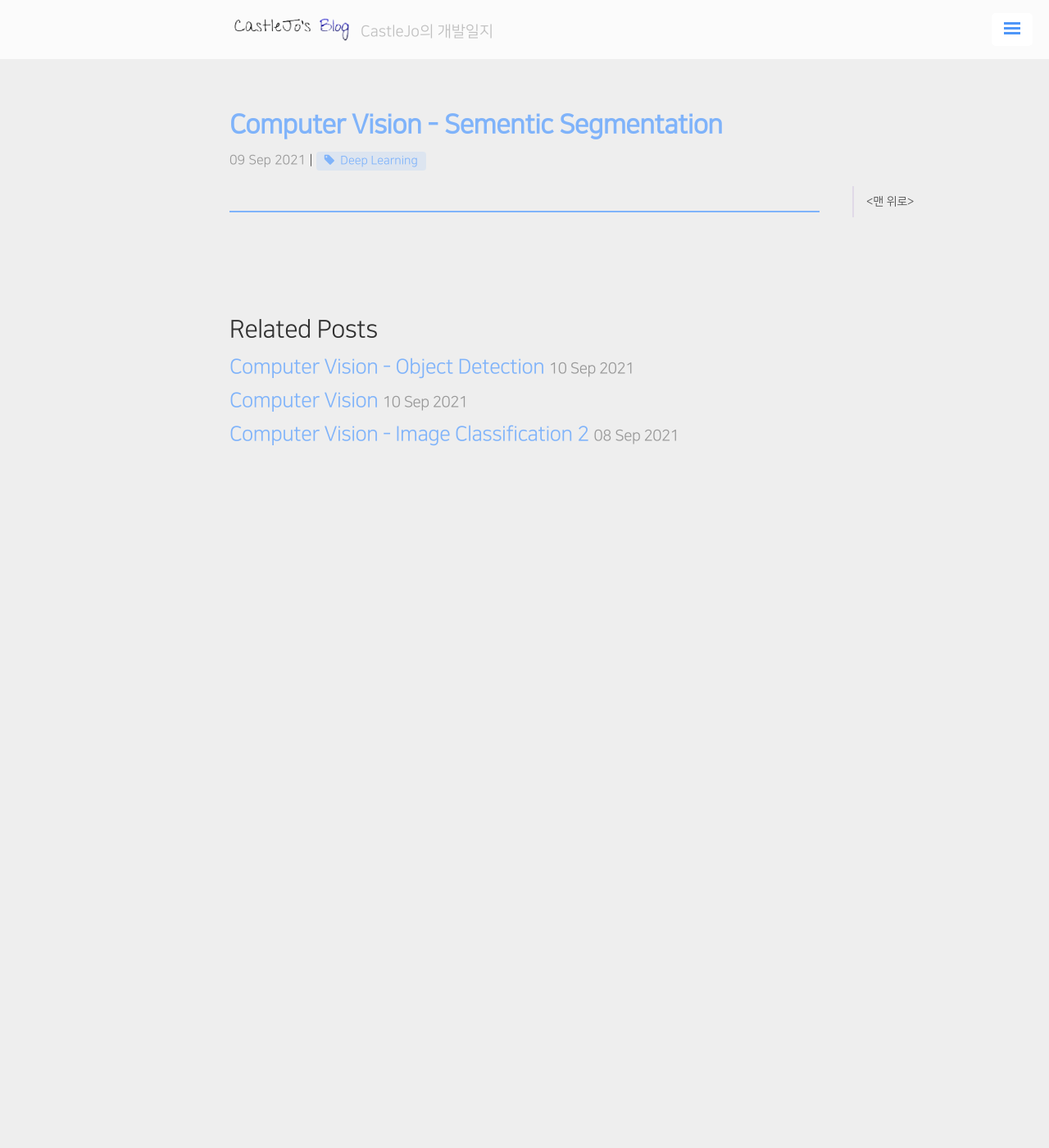
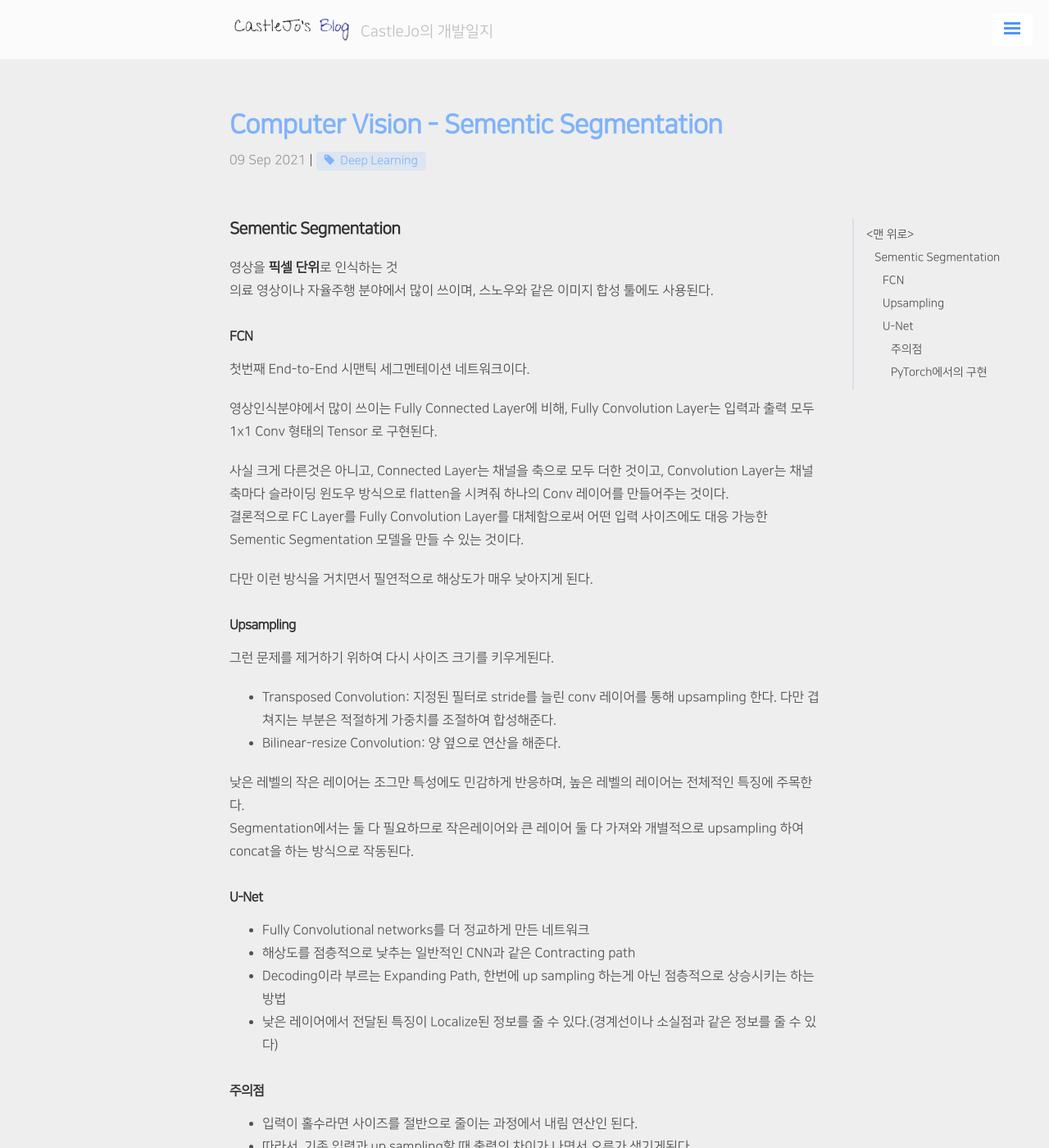
Before and after one commit to ukcastle/ukcastle.github.io, a Jekyll site: the page built from _posts/Boostcamp/2021-09-09-w6d4.md, in a window 1280 px wide and 1400 px high. Shown: the whole window at 82% size. Built offline with Jekyll 4.4.1, drawn with Linux system fonts in a browser that asks for light colours; nearby versions of some CDN libraries; a script that is not in the unit is left out; comment, search, counter and statistics services are not loaded; some of the changed text lies outside the part shown.

Commit message:
docs: w6d4

```diff
--- a/_posts/Boostcamp/2021-09-09-w6d4.md
+++ b/_posts/Boostcamp/2021-09-09-w6d4.md
@@ -4,3 +4,46 @@ title: Computer Vision - Sementic Segmentation
 category: BC
 tag: [Deep Learning]
 ---
+
+## Sementic Segmentation
+
+영상을 **픽셀 단위**로 인식하는 것
+의료 영상이나 자율주행 분야에서 많이 쓰이며, 스노우와 같은 이미지 합성 툴에도 사용된다.
+
+#### FCN
+
+첫번째 End-to-End 시맨틱 세그멘테이션 네트워크이다.
+
+영상인식분야에서 많이 쓰이는 Fully Connected Layer에 비해, Fully Convolution Layer는 입력과 출력 모두 1x1 Conv 형태의 Tensor 로 구현된다.
+
+사실 크게 다른것은 아니고, Connected Layer는 채널을 축으로 모두 더한 것이고,  Convolution Layer는 채널축마다 슬라이딩 윈도우 방식으로 flatten을 시켜줘 하나의 Conv 레이어를 만들어주는 것이다.
+결론적으로 FC Layer를 Fully Convolution Layer를 대체함으로써 어떤 입력 사이즈에도 대응 가능한 Sementic Segmentation 모델을 만들 수 있는 것이다.
+
+다만 이런 방식을 거치면서 필연적으로 해상도가 매우 낮아지게 된다.
+
+#### Upsampling
+
+그런 문제를 제거하기 위하여 다시 사이즈 크기를 키우게된다.
+
+- Transposed Convolution: 지정된 필터로 stride를 늘린 conv 레이어를 통해 upsampling 한다. 다만 겹쳐지는 부분은 적절하게 가중치를 조절하여 합성해준다.
+- Bilinear-resize Convolution: 양 옆으로 연산을 해준다.
+
+낮은 레벨의 작은 레이어는 조그만 특성에도 민감하게 반응하며, 높은 레벨의 레이어는 전체적인 특징에 주목한다.
+Segmentation에서는 둘 다 필요하므로 작은레이어와 큰 레이어 둘 다 가져와 개별적으로 upsampling 하여 concat을 하는 방식으로 작동된다.
+
+#### U-Net
+
+- Fully Convolutional networks를 더 정교하게 만든 네트워크
+- 해상도를 점층적으로 낮추는 일반적인 CNN과 같은 Contracting path
+- Decoding이라 부르는 Expanding Path, 한번에 up sampling 하는게 아닌 점층적으로 상승시키는 하는 방법
+- 낮은 레이어에서 전달된 특징이 Localize된 정보를 줄 수 있다.(경계선이나 소실점과 같은 정보를 줄 수 있다)
+
+##### 주의점
+
+- 입력이 홀수라면 사이즈를 절반으로 줄이는 과정에서 내림 연산인 된다.
+- 따라서, 기존 입력과 up sampling할 때 출력의 차이가 나면서 오류가 생기게된다.
+- 결론적으로 어떤 해상도에서도 홀수 레이어가 나오지 않도록 주의해야한다.
+
+##### PyTorch에서의 구현
+
+내려가는 conv 부분은 기존 CNN과 같이 conv3d과 ReLU, MaxPool로 이루어졌고 올라가는 부분은 ConvTransposed2d에 padding과 stride 둘 다 2를 사용한다.
```
